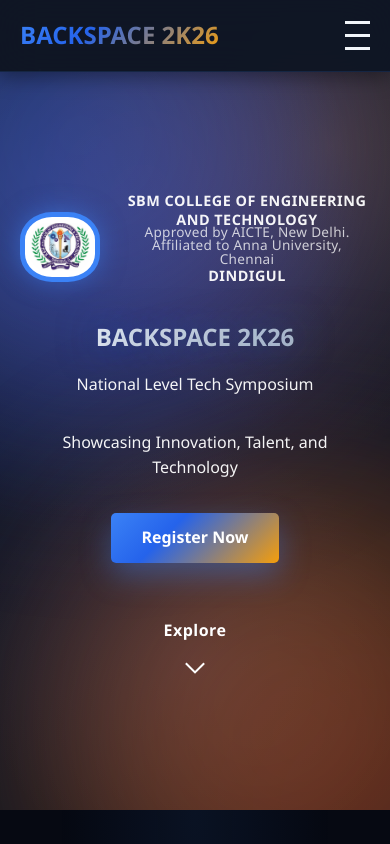
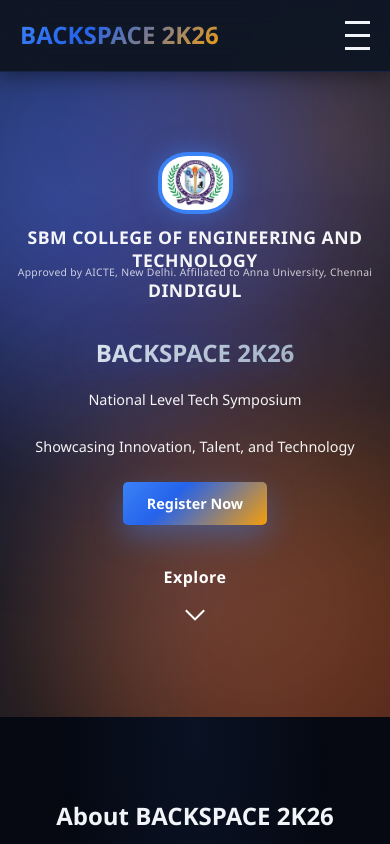
Before and after one commit to madhih05/backspace2k26, a plain HTML site: page index.html in a window 390 px wide. Shown: the top 844 px of the page. Drawn offline with Linux system fonts and the light colour scheme.

Commit message:
styled the page better

```diff
--- a/styles.css
+++ b/styles.css
@@ -729,6 +729,25 @@ body::before {
         gap: 0.5rem;
     }
 
+    .college-header {
+        flex-direction: column;
+        gap: 1rem;
+    }
+
+    .college-logo {
+        width: 85px;
+        height: 70px;
+    }
+
+    .college-name {
+        font-size: 1.3rem;
+        line-height: 1.4;
+    }
+
+    .college-affiliation {
+        font-size: 0.75rem;
+    }
+
     .about h2,
     .schedule h2,
     .speakers h2,
@@ -1050,6 +1069,48 @@ body::before {
         font-size: 1.5rem;
     }
 
+    .hero {
+        padding: 80px 15px 100px;
+        min-height: auto;
+    }
+
+    .college-header {
+        gap: 0.75rem;
+    }
+
+    .college-logo {
+        width: 75px;
+        height: 62px;
+        border: 4px solid var(--primary-color);
+        padding: 4px;
+    }
+
+    .college-name {
+        font-size: 1.1rem;
+    }
+
+    .college-affiliation {
+        font-size: 0.65rem;
+    }
+
+    .hero-subtitle {
+        font-size: 0.9rem;
+    }
+
+    .hero-content p {
+        font-size: 0.9rem;
+        margin-bottom: 1.5rem;
+    }
+
+    .btn {
+        padding: 10px 24px;
+        font-size: 0.9rem;
+    }
+
+    .scroll-indicator {
+        margin-top: 2rem;
+    }
+
     .nav-menu {
         gap: 1rem;
     }
```
